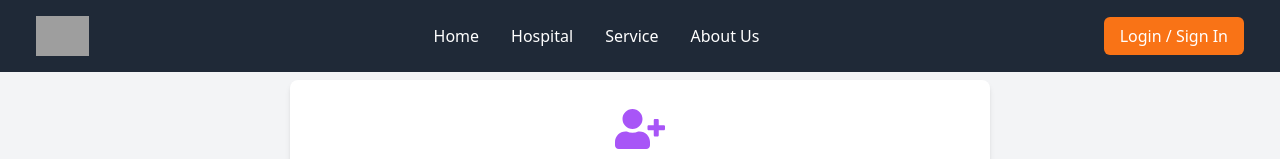
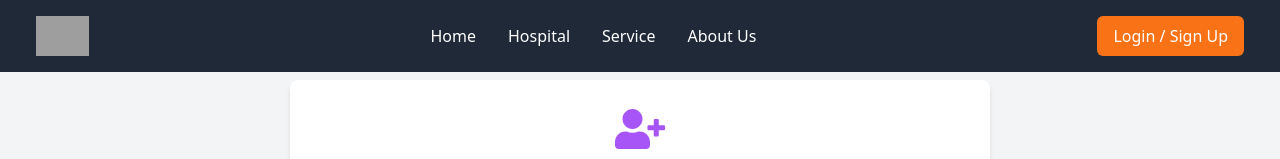
Before and after one commit to Pinti0001/Hospital-Appointment-Management-System, a React (Create React App) app in the folder Frontend/: page /hospitalsignup in a window 1280 px wide. Shown: the top 159 px of the page. Built offline with nearby package versions, Linux system fonts and the light colour scheme; grey boxes are pictures that could not be loaded.

Commit message:
update signup/login

```diff
--- a/Frontend/src/components/navbar/Navbar.js
+++ b/Frontend/src/components/navbar/Navbar.js
@@ -6,6 +6,7 @@ const Navbar = () => {
   const [isMenuOpen, setIsMenuOpen] = useState(false);
 
   const toggleMenu = () => setIsMenuOpen(!isMenuOpen);
+  const [showDropdown, setShowDropdown] = useState(false);
 
   return (
     <nav className="bg-gray-800 p-4 fixed w-full z-50">
@@ -21,13 +22,41 @@ const Navbar = () => {
           <Link to="/service" className="text-white hover:text-orange-400">Service</Link>
           <Link to="/about" className="text-white hover:text-orange-400">About Us</Link>
         </div>
-        <div className="hidden sm:block">
-          <Link
-            to="/login"
+        <div className="hidden sm:block relative">
+          <button
+            onClick={() => setShowDropdown(!showDropdown)}
             className="text-white px-4 py-2 rounded-md bg-orange-500 hover:bg-orange-600"
           >
-            Login / Sign In
-          </Link>
+            Login / Sign Up
+          </button>
+          {showDropdown && (
+            <div className="dropdown absolute right-0 mt-2 w-48 bg-white text-black shadow-lg rounded-md">
+              <Link
+                to="/hospitallogin"
+                className="block px-4 py-2 hover:bg-gray-200"
+              >
+                Hospital Login
+              </Link>
+              {/* <Link
+                to="/hospitalsignup"
+                className="block px-4 py-2 hover:bg-gray-200"
+              >
+                Hospital Sign Up
+              </Link> */}
+              <Link
+                to="/userlogin"
+                className="block px-4 py-2 hover:bg-gray-200"
+              >
+                User Login
+              </Link>
+              {/* <Link
+                to="/patient-signup"
+                className="block px-4 py-2 hover:bg-gray-200"
+              >
+                User Sign Up
+              </Link> */}
+            </div>
+          )}
         </div>
 
         {/* Hamburger Button */}
--- a/Frontend/src/pages/auth/HospitalSignUp.js
+++ b/Frontend/src/pages/auth/HospitalSignUp.js
@@ -1,6 +1,6 @@
 import React, { useState, useEffect } from "react";
 import { FaUserPlus } from "react-icons/fa";
-import { Link } from "react-router-dom";
+import { Link,  useNavigate  } from "react-router-dom";
 import { hospitalSignup } from "../services/Api"; // Assume this is the API for signup
 
 const HospitalSignup = () => {
@@ -140,6 +140,7 @@ const HospitalSignup = () => {
     ]
   };
 
+  const navigate = useNavigate();
 
   const handleInputChange = (e) => {
     const { name, value } = e.target;
@@ -157,14 +158,20 @@ const HospitalSignup = () => {
   const handleSubmit = async (e) => {
     e.preventDefault();
 
+    if (formData.password !== formData.confirmPassword) {
+      alert("Passwords do not match!");
+      return;
+    }
+
     try {
       const response = await hospitalSignup({
         ...formData,
         userType: "hospital", // Set userType to hospital explicitly
       });
 
-      alert("Signup successful!");
-      // Redirect to login or dashboard after successful signup
+        alert("Signup successful!");
+        navigate("/");
+
     } catch (error) {
       alert(error.message || "Signup failed");
     }
--- a/Frontend/src/pages/auth/UserSignUp.js
+++ b/Frontend/src/pages/auth/UserSignUp.js
@@ -31,7 +31,7 @@ const UserSignup = () => {
       });
 
       alert("Signup successful!");
-      navigate("/bookappointment")
+      navigate("/");
 
     } catch (error) {
       alert(error.message || "Signup failed");
```
